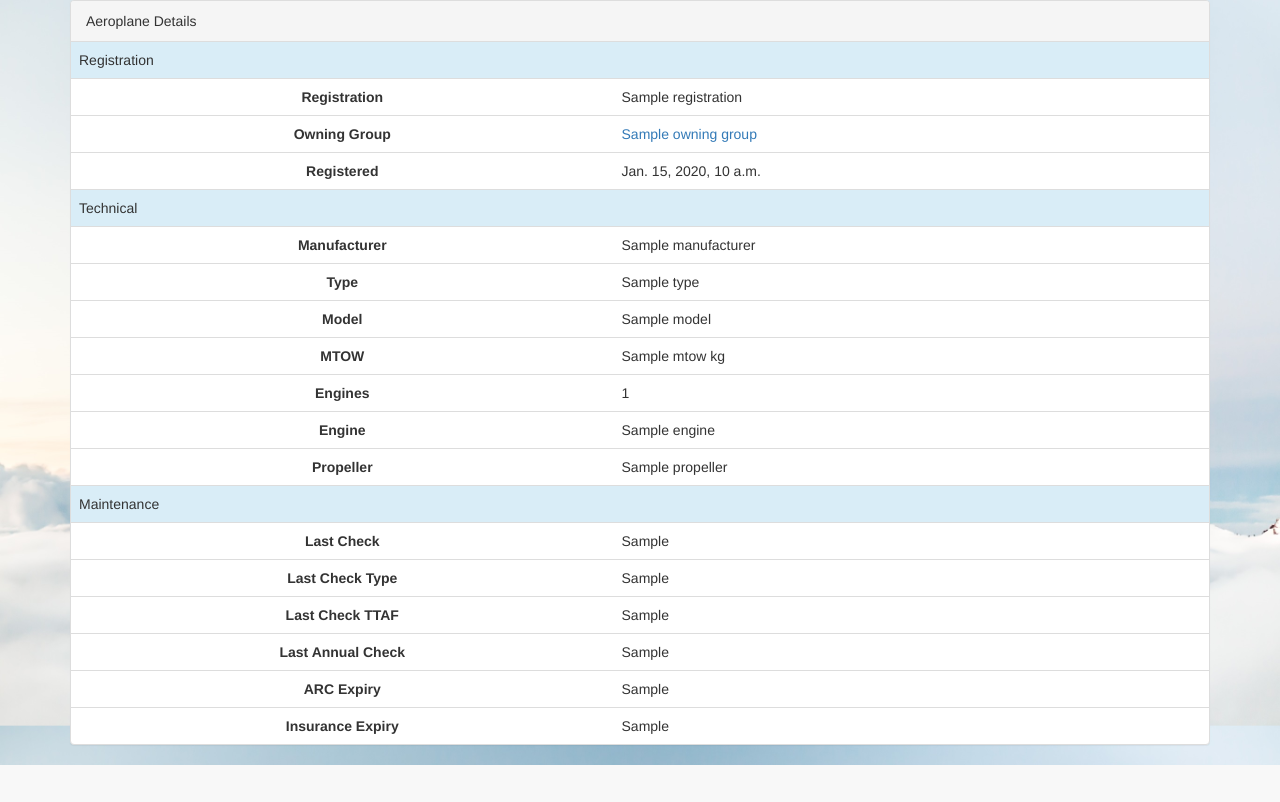
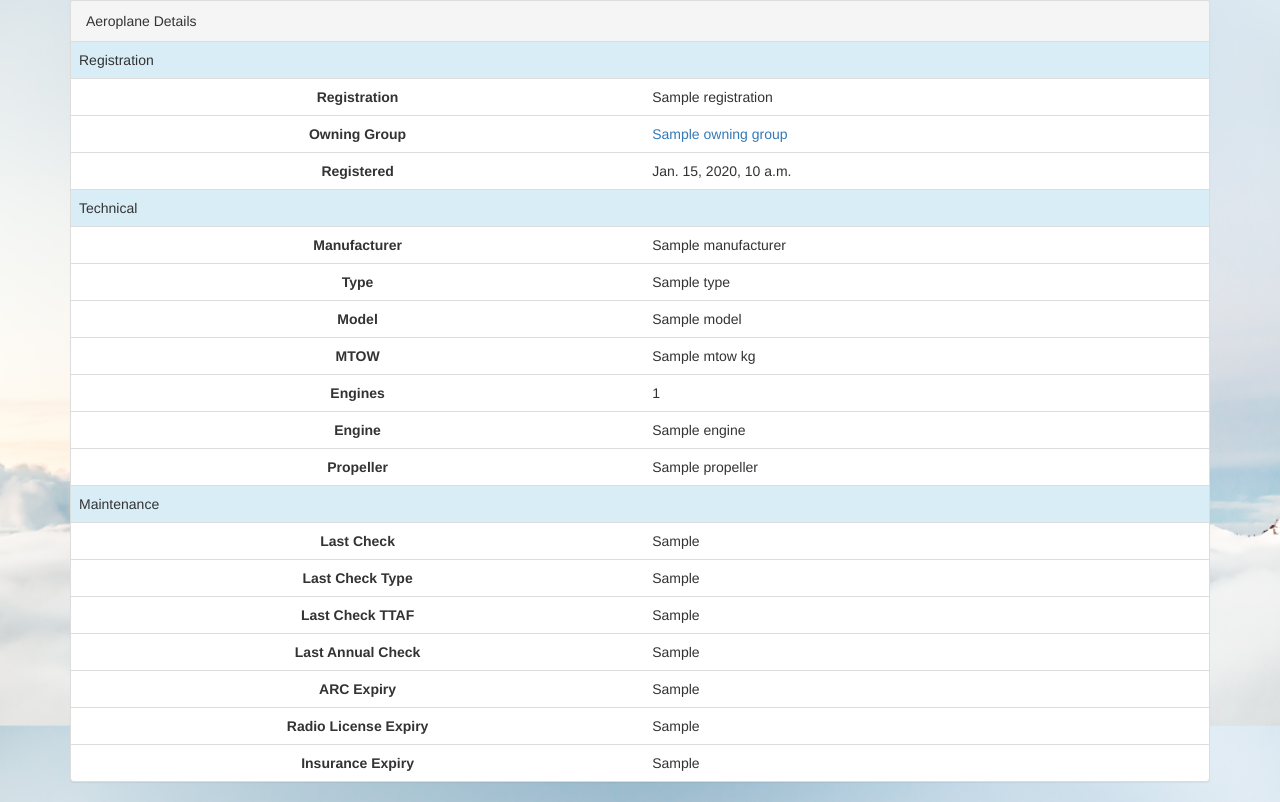
Before and after one commit to leepgent/techlog, a Django app: template aeroplanes/templates/aeroplanes/aeroplane.html in a window 1280 px wide. Shown: the part 128-930 px from the top of the page. Before the commit the page ends 893 px from the top, so only its background shows below. Run offline with Django 3.2, Linux system fonts and the light colour scheme; the template is opened without the code that fills it: most values are stand-ins (such as "Sample title", 1, 10 or a date in 2020); parts of the project's set-up code (start-up, migrations or seed data) failed here and were passed over; some libraries are stand-ins or nearby versions; some web fonts are replaced.

Commit message:
Added radio license expiry tracking. Implements #20.

```diff
--- a/aeroplanes/forms.py
+++ b/aeroplanes/forms.py
@@ -22,5 +22,6 @@ class AeroplaneForm(ModelForm):
                 'last_annual',
                 'opening_tte',
                 'arc_expiry',
+                'radio_expiry',
                 'insurance_expiry'
             ]
--- a/aeroplanes/models.py
+++ b/aeroplanes/models.py
@@ -83,6 +83,7 @@ class Aeroplane(models.Model):
 
     arc_expiry = models.DateField()
     insurance_expiry = models.DateField()
+    radio_expiry = models.DateField()
 
     def __unicode__(self):
         return "{0} ({1})".format(self.registration, self.model)
--- a/aeroplanes/templates/aeroplanes/aeroplane.html
+++ b/aeroplanes/templates/aeroplanes/aeroplane.html
@@ -98,6 +98,12 @@
                     <th>ARC Expiry</th>
                     <td>{{ aeroplane.arc_expiry }}</td>
                 </tr>
+
+                <tr>
+                    <th>Radio License Expiry</th>
+                    <td>{{ aeroplane.radio_expiry }}</td>
+                </tr>
+
                 <tr>
                     <th>Insurance Expiry</th>
                     <td>{{ aeroplane.insurance_expiry }}</td>
--- a/dashboard/templates/dashboard/dashboard.html
+++ b/dashboard/templates/dashboard/dashboard.html
@@ -30,6 +30,7 @@
             <th>On</th>
 
             <th>ARC Expiry</th>
+            <th>Radio License Expiry</th>
             <th>Insurance Expiry</th>
 
             <th></th>
@@ -73,6 +74,9 @@
                 {{ aeroplane.arc_expiry }}
             </td>
             <td>
+                {{ aeroplane.radio_expiry }}
+            </td>
+            <td>
                 {{ aeroplane.insurance_expiry }}
             </td>
             <td>
```
Also changed, not shown: aeroplanes/migrations/0002_aeroplane_radio_expiry.py (added).
